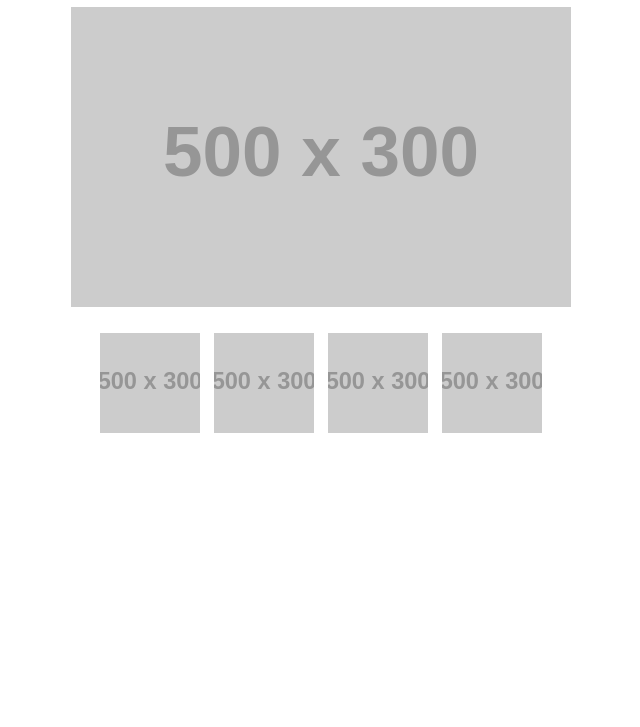
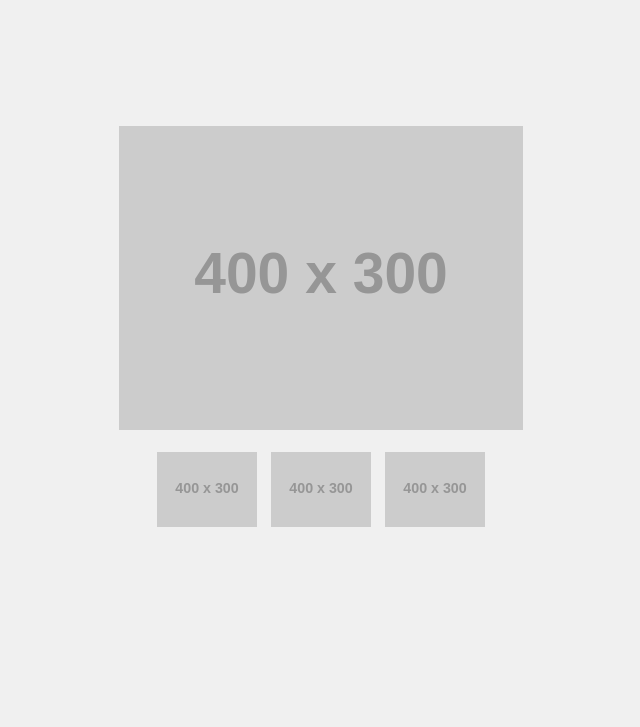
Before and after one commit to Rayyan-123/saylani, a plain HTML site: page index4.html in a window 1280 px wide. Shown: the part 73-800 px from the top of the page, without its empty margins (319-959 px from the left). Drawn offline with Linux system fonts and the light colour scheme; placeholder pictures from the web are drawn by us.

Commit message:
Update index4.html

```diff
--- a/index4.html
+++ b/index4.html
@@ -7,51 +7,55 @@
     <style>
         body {
             font-family: Arial, sans-serif;
-            text-align: center;
-            margin: 20px;
+            display: flex;
+            justify-content: center;
+            align-items: center;
+            height: 100vh;
+            margin: 0;
+            background-color: #f0f0f0;
         }
         .gallery {
             display: flex;
-            justify-content: center;
+            flex-direction: column;
+            align-items: center;
+        }
+        .main-image {
+            width: 400px;
+            height: 300px;
+            border: 2px solid #ccc;
+            margin-bottom: 20px;
+            object-fit: cover;
+        }
+        .thumbnails {
+            display: flex;
             gap: 10px;
         }
-        .gallery img {
+        .thumbnails img {
             width: 100px;
-            height: 100px;
-            object-fit: cover;
+            height: 75px;
             cursor: pointer;
             border: 2px solid transparent;
+            transition: border-color 0.3s;
         }
-        .gallery img:hover {
-            border: 2px solid #007bff;
-        }
-        .main-image {
-            margin: 20px 0;
-        }
-        .main-image img {
-            width: 500px;
-            height: 300px;
-            object-fit: cover;
+        .thumbnails img:hover {
+            border-color: #007bff;
         }
     </style>
 </head>
 <body>
-    <h1>Image Gallery</h1>
-    <div class="main-image">
-        <img id="displayedImage" src="https://via.placeholder.com/500x300" alt="Main Image">
-    </div>
     <div class="gallery">
-        <img src="https://via.placeholder.com/500x300/FF0000" alt="Red" onmouseover="changeImage(this)">
-        <img src="https://via.placeholder.com/500x300/00FF00" alt="Green" onmouseover="changeImage(this)">
-        <img src="https://via.placeholder.com/500x300/0000FF" alt="Blue" onmouseover="changeImage(this)">
-        <img src="https://via.placeholder.com/500x300/FFFF00" alt="Yellow" onmouseover="changeImage(this)">
+        <img id="mainImage" class="main-image" src="https://via.placeholder.com/400x300" alt="Main Image">
+        <div class="thumbnails">
+            <img src="https://via.placeholder.com/400x300/ff7f7f" alt="Image 1" onmouseover="changeImage(this.src)">
+            <img src="https://via.placeholder.com/400x300/7f7fff" alt="Image 2" onmouseover="changeImage(this.src)">
+            <img src="https://via.placeholder.com/400x300/7fff7f" alt="Image 3" onmouseover="changeImage(this.src)">
+        </div>
     </div>
 
     <script>
-        function changeImage(element) {
-            const displayedImage = document.getElementById('displayedImage');
-            displayedImage.src = element.src;
-            displayedImage.alt = element.alt;
+        function changeImage(newSrc) {
+            const mainImage = document.getElementById('mainImage');
+            mainImage.src = newSrc;
         }
     </script>
 </body>
```
